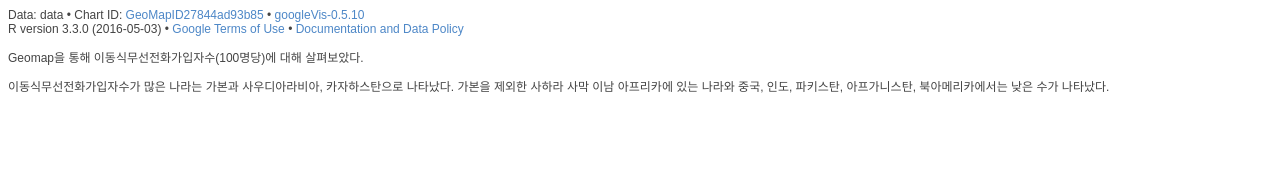
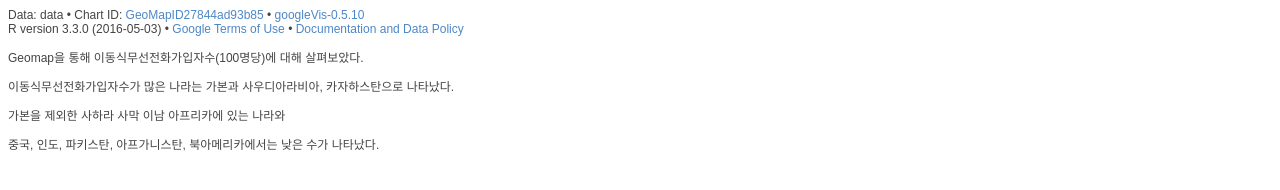
Before and after one commit to yeonghui123/yeonghui123.github.io, a plain HTML site: page Geomap2chart.html in a window 1280 px wide. Drawn offline with Linux system fonts and the light colour scheme; a script that the page names is missing.

Commit message:
Update Geomap2chart.html

```diff
--- a/Geomap2chart.html
+++ b/Geomap2chart.html
@@ -823,9 +823,9 @@ callbacks.shift()();
 </span></div>
 <p></p>
 <div><p>Geomap을 통해 이동식무선전화가입자수(100명당)에 대해 살펴보았다.</p>
-이동식무선전화가입자수가 많은 나라는 가본과 사우디아라비아, 카자하스탄으로 나타났다.
-가본을 제외한 사하라 사막 이남 아프리카에 있는 나라와
-중국, 인도, 파키스탄, 아프가니스탄, 북아메리카에서는 낮은 수가 나타났다.</p>
+<p>이동식무선전화가입자수가 많은 나라는 가본과 사우디아라비아, 카자하스탄으로 나타났다.</p>
+<p>가본을 제외한 사하라 사막 이남 아프리카에 있는 나라와 </p>
+<p>중국, 인도, 파키스탄, 아프가니스탄, 북아메리카에서는 낮은 수가 나타났다.</p>
 </div>
 </p>
 </body>
```
